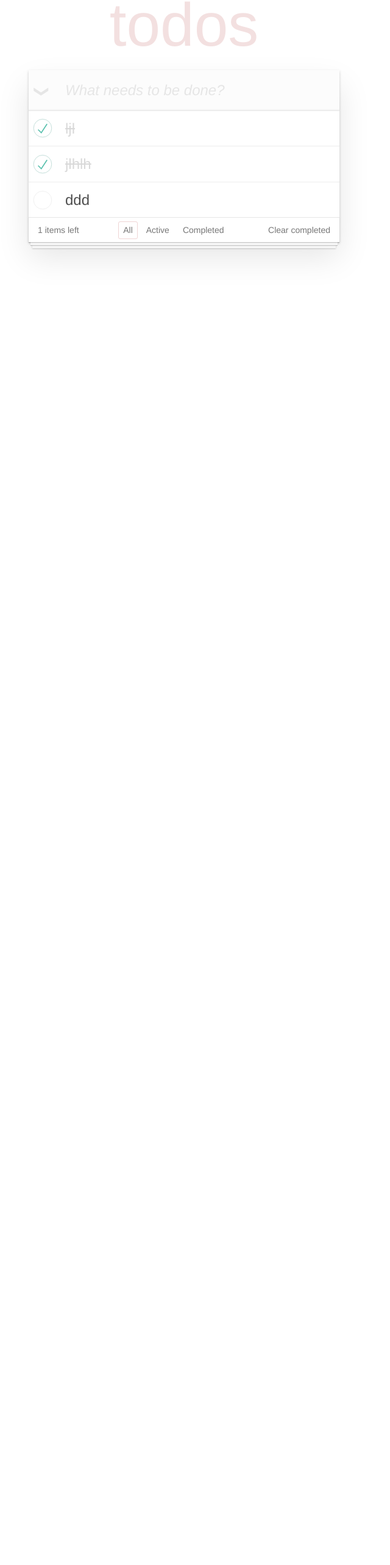
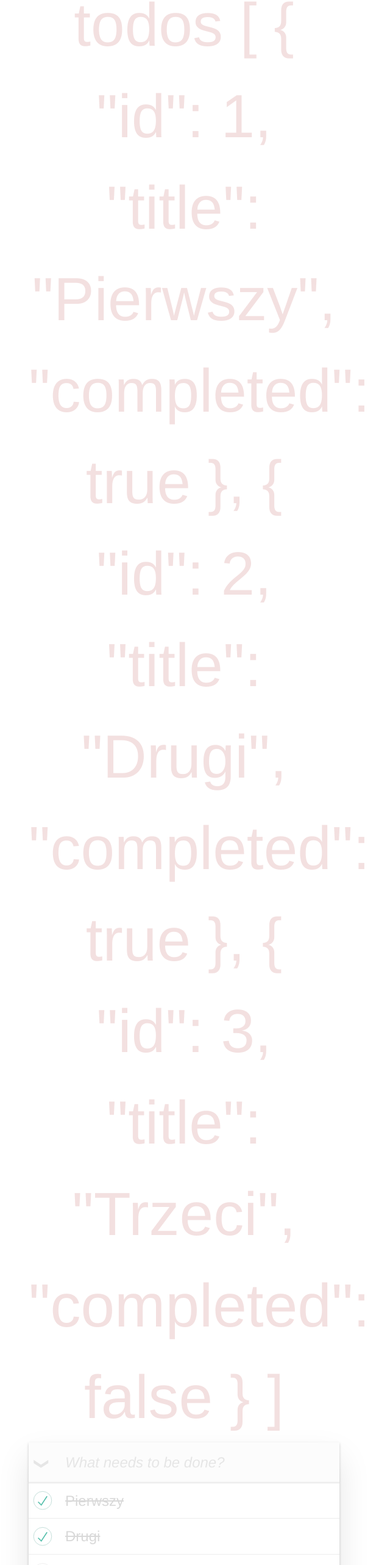
Before and after one commit to patryk177m/vue-app, a Vue app: page / in a window 1280 px wide. Shown: the part 75-2641 px from the top of the page at 61% size, without its empty margins (338-978 px from the left). Before the commit the page ends 800 px from the top, so only its background shows below. Built offline with nearby package versions, Linux system fonts and the light colour scheme.

Commit message:
v-for and v-bind:

```diff
--- a/src/App.vue
+++ b/src/App.vue
@@ -1,6 +1,19 @@
+<script>
+import tasks from "./data";
+console.log({ tasks });
+
+export default {
+  data() {
+    return {
+      tasks,
+    };
+  },
+};
+</script>
+
 <template>
   <div class="todoapp">
-    <h1 class="todoapp__title">todos</h1>
+    <h1 class="todoapp__title">todos {{ tasks }}</h1>
     <div class="todoapp__content">
       <header class="todoapp__header">
         <button
@@ -19,43 +32,18 @@
         </form>
       </header>
       <section class="todoapp__main" data-cy="TodoList">
-        <div data-cy="Todo" class="todo completed">
+        <div
+          v-for="task of tasks"
+          data-cy="Todo"
+          class="todo"
+          :class="{ completed: task.completed }"
+        >
           <label class="todo__status-label"
             ><input
               data-cy="TodoStatus"
               type="checkbox"
               class="todo__status" /></label
-          ><span data-cy="TodoTitle" class="todo__title">ljl</span
-          ><button type="button" class="todo__remove" data-cy="TodoDelete">
-            ×
-          </button>
-          <div data-cy="TodoLoader" class="modal overlay">
-            <div class="modal-background has-background-white-ter"></div>
-            <div class="loader"></div>
-          </div>
-        </div>
-        <div data-cy="Todo" class="todo completed">
-          <label class="todo__status-label"
-            ><input
-              data-cy="TodoStatus"
-              type="checkbox"
-              class="todo__status" /></label
-          ><span data-cy="TodoTitle" class="todo__title">jlhlh</span
-          ><button type="button" class="todo__remove" data-cy="TodoDelete">
-            ×
-          </button>
-          <div data-cy="TodoLoader" class="modal overlay">
-            <div class="modal-background has-background-white-ter"></div>
-            <div class="loader"></div>
-          </div>
-        </div>
-        <div data-cy="Todo" class="todo">
-          <label class="todo__status-label"
-            ><input
-              data-cy="TodoStatus"
-              type="checkbox"
-              class="todo__status" /></label
-          ><span data-cy="TodoTitle" class="todo__title">ddd</span
+          ><span data-cy="TodoTitle" class="todo__title">{{ task.title }}</span
           ><button type="button" class="todo__remove" data-cy="TodoDelete">
             ×
           </button>
--- /dev/null
+++ b/src/data.ts
@@ -0,0 +1,6 @@
+export default [
+  {id: 1, title: 'Pierwszy', completed: true},
+  {id: 2, title: 'Drugi', completed: true},
+  {id: 3, title: 'Trzeci', completed: false},
+
+]
```
